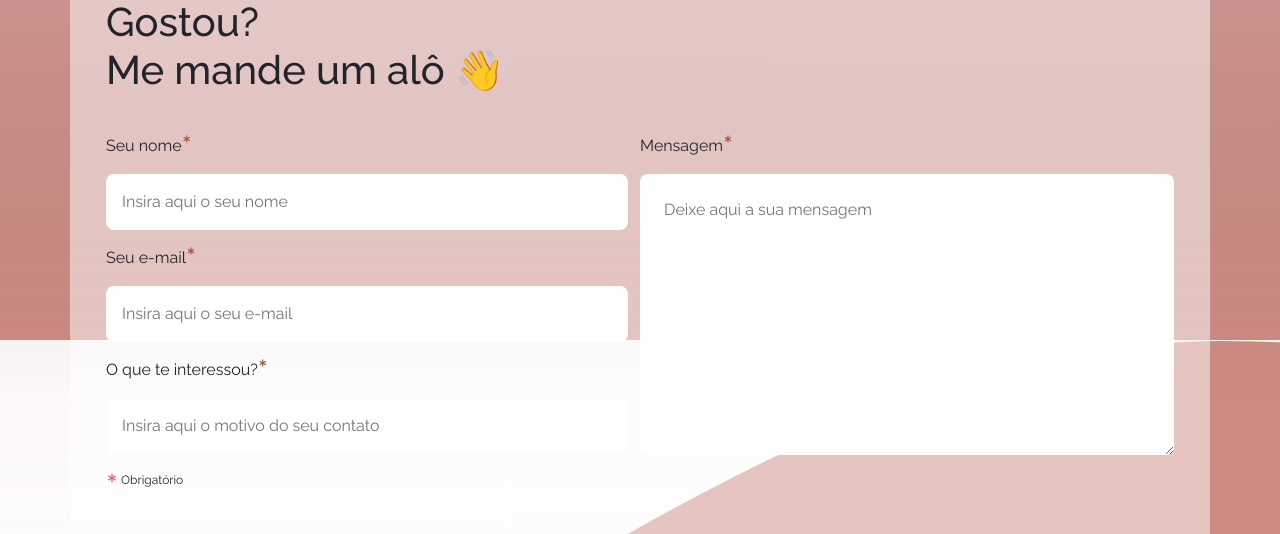
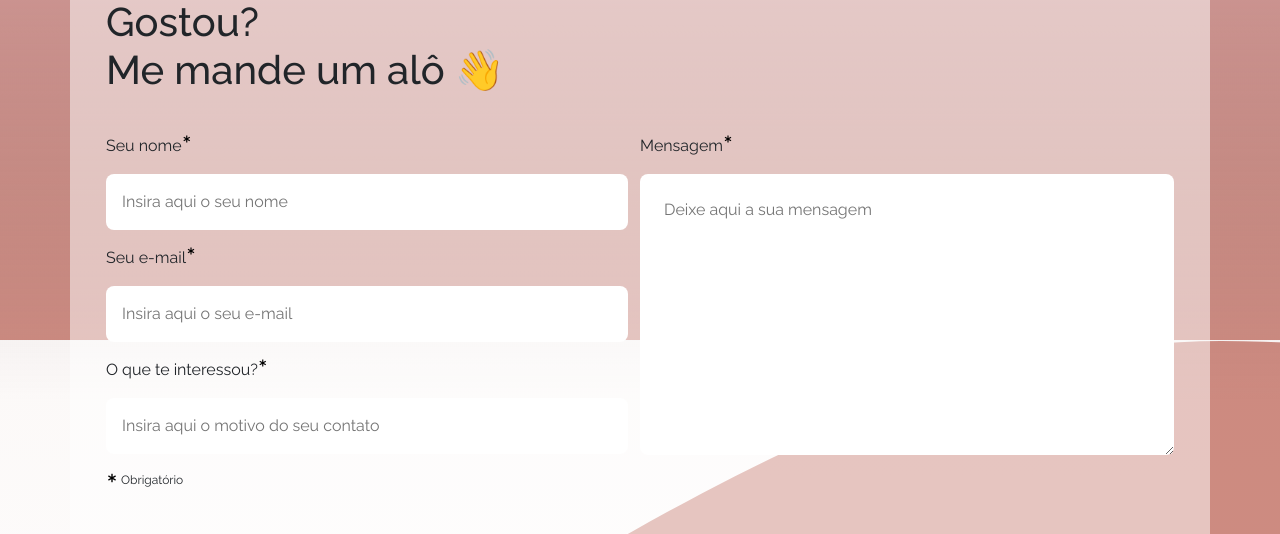
Before and after one commit to raqueldebiase/MeuWebsite, an Angular app: page / in a window 1280 px wide. Shown: the part 2060-2594 px from the top of the page. Built offline with nearby package versions, Linux system fonts and the light colour scheme.

Commit message:
fix emergency form color

```diff
--- a/src/app/content/content.component.css
+++ b/src/app/content/content.component.css
@@ -3,6 +3,11 @@
   display: flex;
   align-items: end;
 }
+
+h2 {
+  font-size: 1.9rem;
+}
+
 #about {
   position: relative;
   z-index: 2;
--- a/src/app/formulario/formulario.component.css
+++ b/src/app/formulario/formulario.component.css
@@ -26,7 +26,7 @@ form .coluna2 span{
 
 form span{
   font-size: 12px;
-  color: #E9637F;
+  color: fieldtext !important;
 
 }
 
@@ -60,9 +60,9 @@ form button:hover {
 }
 
 input:-internal-autofill-selected {
-  appearance: menulist-button;
+  /* appearance: menulist-button;
   background-image: none !important;
-  background-color: #fff !important;
+  background-color: #fff !important; */
   color: fieldtext !important;
 }
 
```
